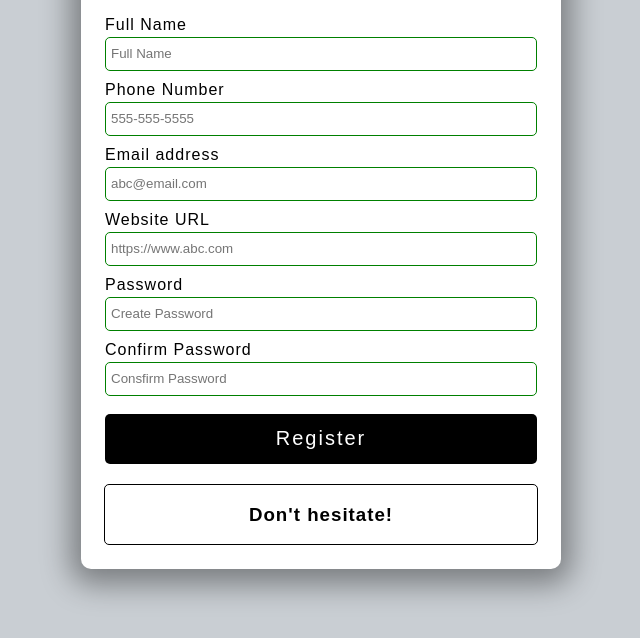
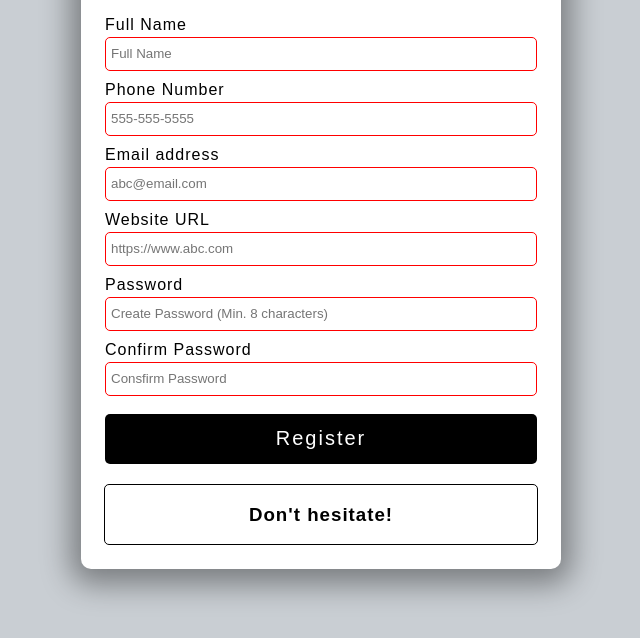
Before and after one commit to VSinha25/Form-validator, a plain HTML site: page index.html in a window 1280 px wide. Shown: the part 146-784 px from the top of the page, without its empty margins (319-959 px from the left). Drawn offline with Linux system fonts and the light colour scheme; a web font is replaced by a local one.

Commit message:
ok report

```diff
--- a/index.html
+++ b/index.html
@@ -16,32 +16,39 @@
             <!-- Full Name -->
              <div class="form-group">
                 <label for="name">Full Name</label>
-                <input type="text" id="name" placeholder="Full Name">
+                <input type="text" id="name" placeholder="Full Name"
+                        required minlength="3" maxlength="100">
              </div>
              <!-- Phone Number -->
              <div class="form-group">
                 <label for="phone">Phone Number</label>
-                <input type="tel" id="phone" placeholder="555-555-5555">
+                <input type="tel" id="phone" placeholder="555-555-5555"
+                        required pattern="[0-9]{3}-[0-9]{3}-[0-9]{4}">
              </div>
              <!-- Email address -->
              <div class="form-group">
                 <label for="email">Email address</label>
-                <input type="email" id="email" placeholder="abc@email.com">
+                <input type="email" id="email" placeholder="abc@email.com"
+                        required>
              </div>
              <!-- Website URL -->
              <div class="form-group">
                 <label for="website">Website URL</label>
-                <input type="url" id="website" placeholder="https://www.abc.com">
+                <input type="url" id="website" placeholder="https://www.abc.com"
+                        required>
              </div>
              <!-- Password-->
              <div class="form-group">
                 <label for="password1">Password</label>
-                <input type="password" id="password1" placeholder="Create Password">
+                <input type="password" id="password1" placeholder="Create Password (Min. 8 characters)"
+                        required pattern="^(?=.*\d)(?=.*[a-z])(?=.*[A-Z])(?=.*[a-zA-Z]).{8,}$"
+                        title="include atleast 1 uppercase character, 1 lowercase character & 1 number">
              </div>
              <!-- Confirm Password -->
              <div class="form-group">
                 <label for="password2">Confirm Password</label>
-                <input type="text" id="password2" placeholder="Consfirm Password">
+                <input type="text" id="password2" placeholder="Consfirm Password"
+                        required pattern="^(?=.*\d)(?=.*[a-z])(?=.*[A-Z])(?=.*[a-zA-Z]).{8,}$">
              </div>
              <button type="submit">Register</button>
         </form>
```
